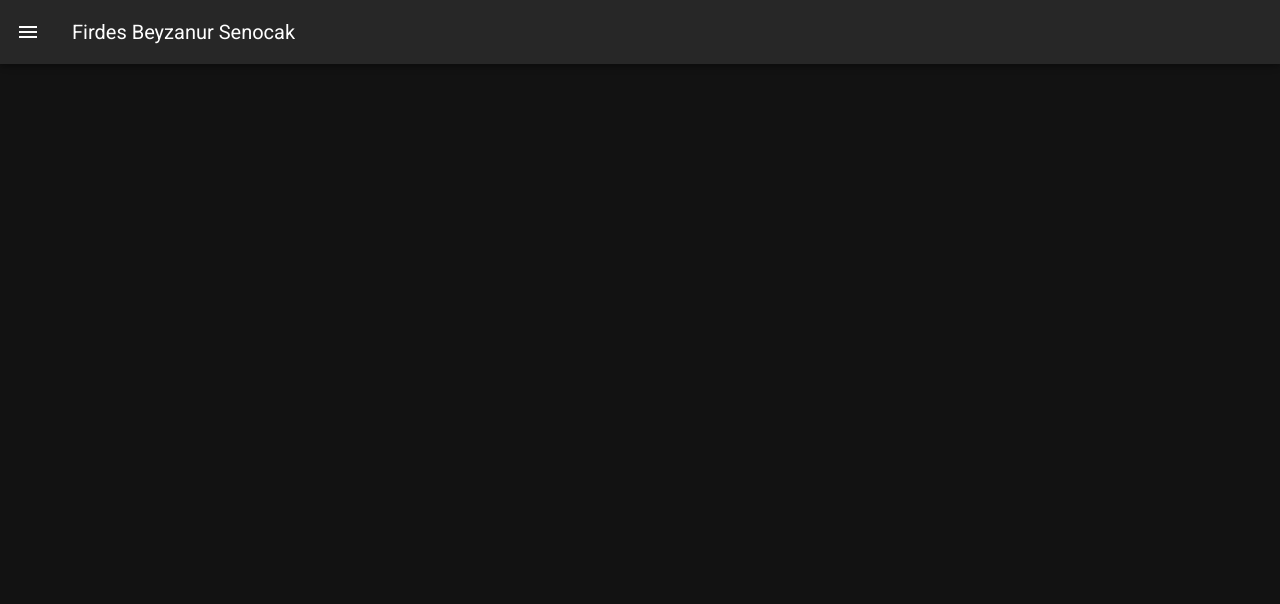
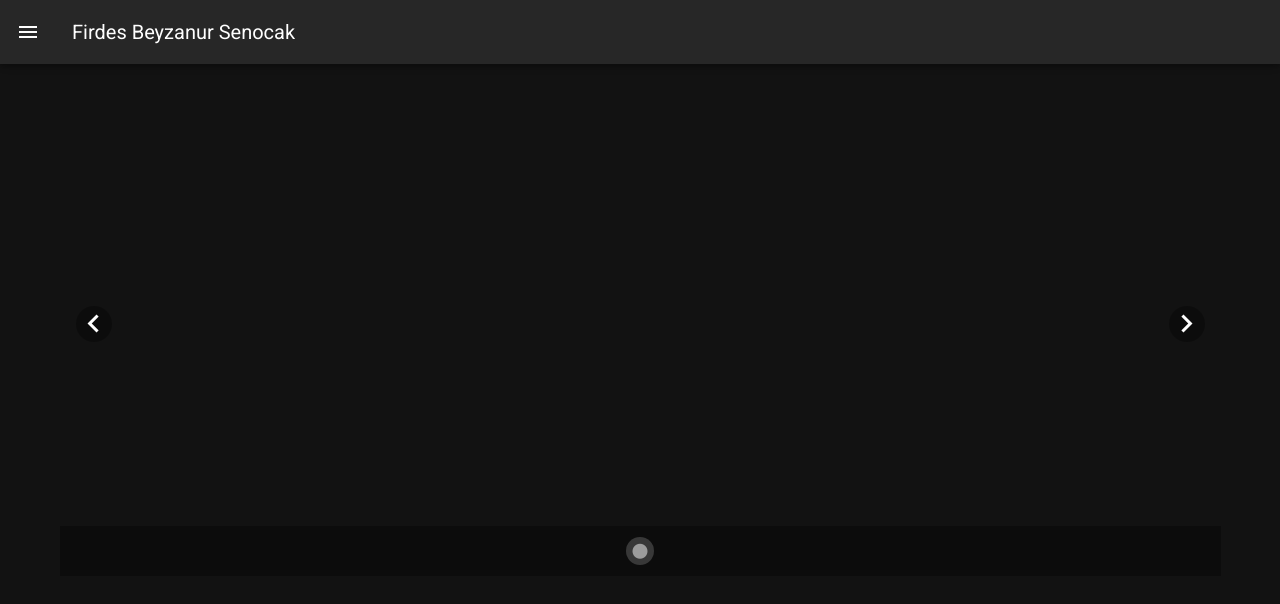
Before and after one commit to Firdesbeyzanur/OrijinalWebSite, a Nuxt app: page /homeTest in a window 1280 px wide. Shown: the top 604 px of the page. Built offline with nearby package versions, Linux system fonts and the light colour scheme.

Commit message:
homepage test
homepage test

```diff
--- a/layouts/default.vue
+++ b/layouts/default.vue
@@ -77,6 +77,11 @@ export default {
           icon: 'mdi-image',
           title: 'Portfolio',
           to: '/portfolio'
+        },
+        {
+          icon: 'mdi-image',
+          title: 'Home Test',
+          to: '/homeTest'
         }
       ],
       miniVariant: false,
--- /dev/null
+++ b/pages/homeTest.vue
@@ -0,0 +1,27 @@
+<template>
+    <v-carousel>
+      <v-carousel-item>
+        {{ items.src }}
+      </v-carousel-item>
+    </v-carousel>
+  </template>
+
+<script>
+export default {
+  data () {
+    return {
+      items: [
+        {
+          src: 'https://cdn.vuetifyjs.com/images/carousel/squirrel.jpg',
+        }
+      ],
+    }
+  },
+}
+</script>
+
+<style scoped>
+.pictures {
+    height: 100px;
+}
+</style>
```
